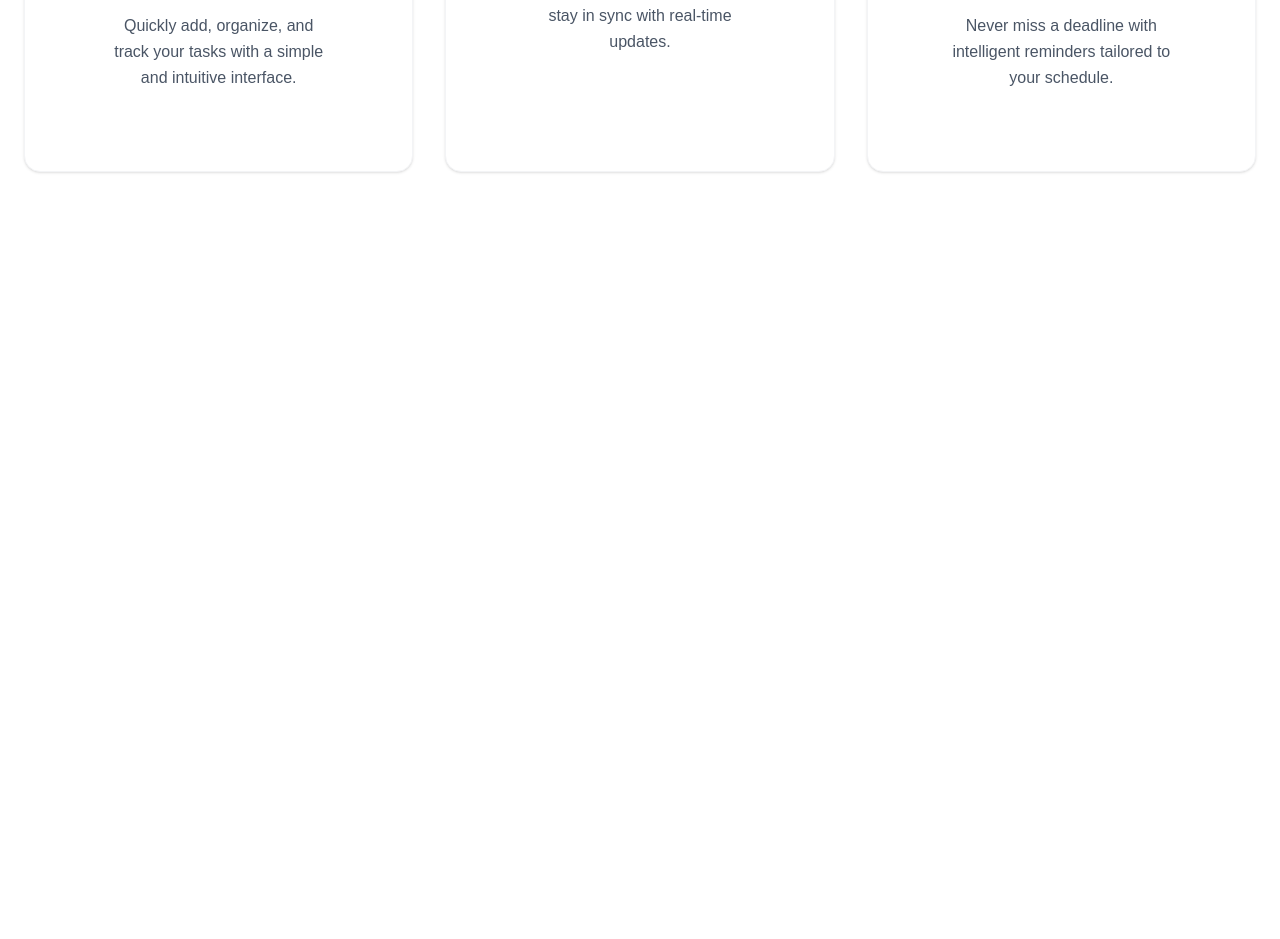
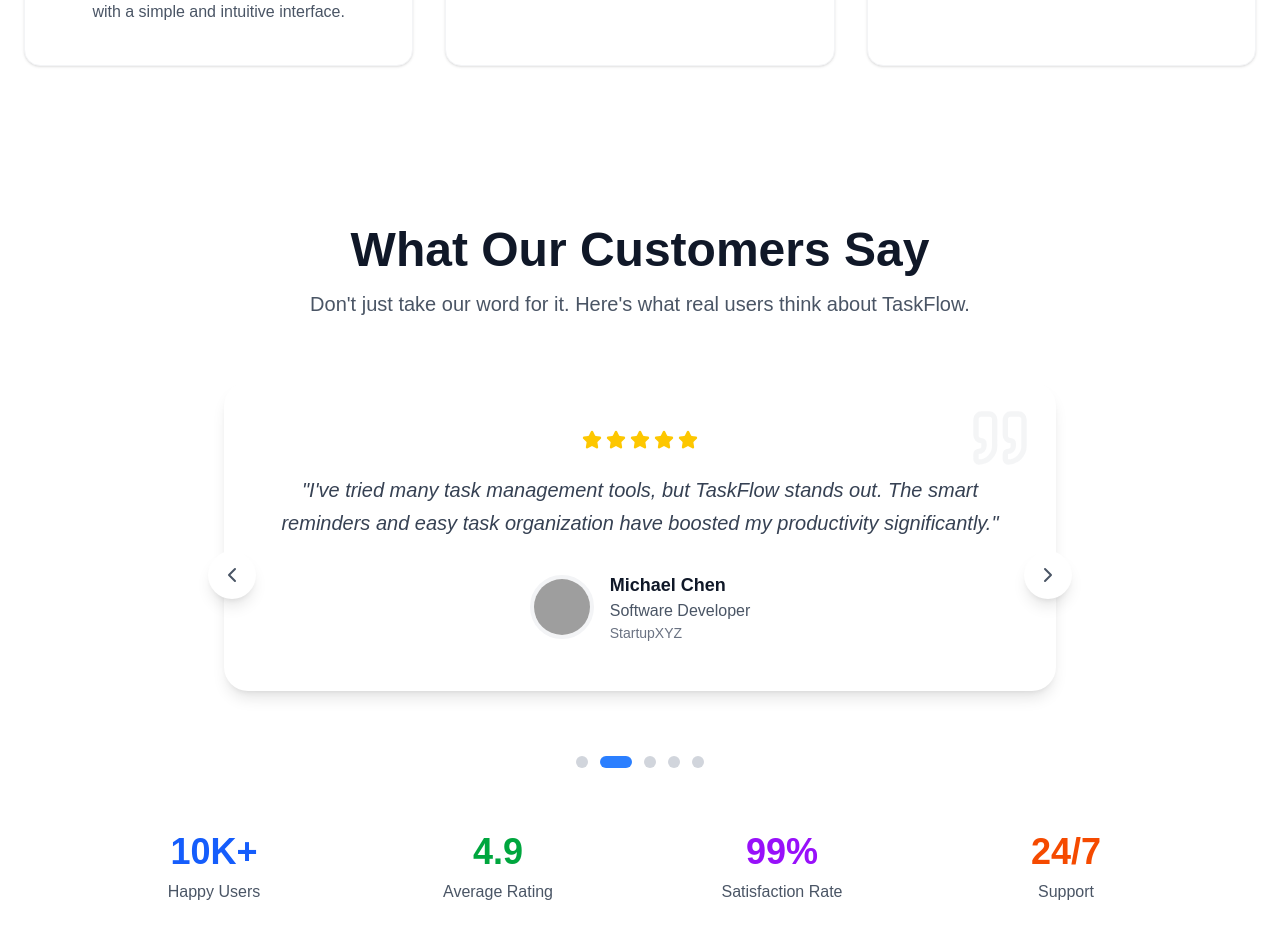
Before and after one commit to LamiaEid1/TaskFlow-elevvo, a Next.js app: page / in a window 1280 px wide. Shown: the part 767-1706 px from the top of the page. Before the commit the page ends 1067 px from the top, so only its background shows below. Built offline with nearby package versions, Linux system fonts and the light colour scheme; grey boxes are pictures that could not be loaded.

Commit message:
ReviewsSlider component added

```diff
--- a/app/page.js
+++ b/app/page.js
@@ -5,6 +5,7 @@
 import FeatureCard from '@/components/FeatureCard'
 import { MdOutlineStar } from "react-icons/md";
 import { RiTeamFill } from "react-icons/ri";
+import ReviewsSlider from '@/components/ReviewsSlider';
 
 const HeroSection = () => {
   const handleGetStarted = () => {
@@ -85,6 +86,10 @@
           </div>
         </div>
       </section>
+    <div className='-mt-16'>
+  <ReviewsSlider />
+</div>
+
     </div>
   )
 }
--- a/components/FeatureCard.jsx
+++ b/components/FeatureCard.jsx
@@ -8,7 +8,7 @@
   className = ""
 }) => {
   return (
-    <div className={`-mt-4 md:-mt-10 bg-white rounded-2xl p-6 md:p-12 lg:p-20 shadow-sm border border-gray-100 hover:shadow-md transition-shadow duration-300 ${className}`}>
+    <div className={`-mt-4 md:-mt-10 bg-white rounded-2xl p-6 md:p-12 lg:p-10 shadow-sm border border-gray-100 hover:shadow-md transition-shadow duration-300 ${className}`}>
 
       {/* Icon Container */}
       <div className="flex justify-center mb-6 md:mb-10">
--- /dev/null
+++ b/components/ReviewsSlider.jsx
@@ -0,0 +1,217 @@
+import React, { useState, useEffect } from 'react'
+import { ChevronLeft, ChevronRight, Star, Quote } from 'lucide-react'
+
+const ReviewsSlider = () => {
+  const [currentReview, setCurrentReview] = useState(0)
+  const [isAutoPlaying, setIsAutoPlaying] = useState(true)
+
+  // Sample reviews data
+  const reviews = [
+    {
+      id: 1,
+      name: "Sarah Johnson",
+      role: "Project Manager",
+      company: "TechCorp Inc.",
+      avatar: "https://images.unsplash.com/photo-1438761681033-6461ffad8d80?w=150&h=150&fit=crop&crop=face",
+      rating: 5,
+      review: "TaskFlow has completely transformed how our team manages projects. The collaboration features are outstanding, and the interface is incredibly intuitive. Highly recommended!"
+    },
+    {
+      id: 2,
+      name: "Michael Chen",
+      role: "Software Developer",
+      company: "StartupXYZ",
+      avatar: "https://images.unsplash.com/photo-1507003211169-0a1dd7228f2d?w=150&h=150&fit=crop&crop=face",
+      rating: 5,
+      review: "I've tried many task management tools, but TaskFlow stands out. The smart reminders and easy task organization have boosted my productivity significantly."
+    },
+    {
+      id: 3,
+      name: "Emily Rodriguez",
+      role: "Marketing Director",
+      company: "Creative Agency",
+      avatar: "https://images.unsplash.com/photo-1438761681033-6461ffad8d80?w=150&h=150&fit=crop&crop=face",
+      rating: 5,
+      review: "Our agency handles multiple client projects simultaneously. TaskFlow's real-time updates and team collaboration features have been game-changers for us."
+    },
+    {
+      id: 4,
+      name: "David Thompson",
+      role: "Freelancer",
+      company: "Independent",
+      avatar: "https://images.unsplash.com/photo-1472099645785-5658abf4ff4e?w=150&h=150&fit=crop&crop=face",
+      rating: 4,
+      review: "As a freelancer juggling multiple projects, TaskFlow helps me stay organized and never miss deadlines. The user experience is fantastic!"
+    },
+    {
+      id: 5,
+      name: "Lisa Park",
+      role: "Operations Manager",
+      company: "GlobalTech",
+      avatar: "https://images.unsplash.com/photo-1544005313-94ddf0286df2?w=150&h=150&fit=crop&crop=face",
+      rating: 5,
+      review: "TaskFlow has streamlined our operations completely. The analytics and reporting features give us valuable insights into our team's productivity."
+    }
+  ]
+
+  // Auto-slide functionality
+  useEffect(() => {
+    if (!isAutoPlaying) return
+
+    const interval = setInterval(() => {
+      setCurrentReview((prev) => (prev + 1) % reviews.length)
+    }, 5000)
+
+    return () => clearInterval(interval)
+  }, [isAutoPlaying, reviews.length])
+
+  const nextReview = () => {
+    setCurrentReview((prev) => (prev + 1) % reviews.length)
+  }
+
+  const prevReview = () => {
+    setCurrentReview((prev) => (prev - 1 + reviews.length) % reviews.length)
+  }
+
+  const goToReview = (index) => {
+    setCurrentReview(index)
+  }
+
+  const renderStars = (rating) => {
+    return [...Array(5)].map((_, i) => (
+      <Star
+        key={i}
+        className={`w-5 h-5 ${i < rating ? 'text-yellow-400 fill-current' : 'text-gray-300'}`}
+      />
+    ))
+  }
+
+  return (
+    <section className="py-16 md:py-24">
+      <div className="max-w-6xl mx-auto px-4 md:px-6 mb-4">
+        {/* Section Header */}
+        <div className="text-center mb-16">
+          <h2 className="text-3xl md:text-4xl lg:text-5xl font-bold text-gray-900 mb-4">
+            What Our Customers Say
+          </h2>
+          <p className="text-lg md:text-xl text-gray-600 max-w-2xl mx-auto">
+            Don't just take our word for it. Here's what real users think about TaskFlow.
+          </p>
+        </div>
+
+        {/* Main Slider */}
+        <div
+          className="relative max-w-4xl mx-auto"
+          onMouseEnter={() => setIsAutoPlaying(false)}
+          onMouseLeave={() => setIsAutoPlaying(true)}
+        >
+          {/* Navigation Buttons */}
+          <button
+            onClick={prevReview}
+            className="absolute left-4 top-1/2 -translate-y-1/2 z-10 w-12 h-12 bg-white rounded-full shadow-lg flex items-center justify-center text-gray-600 hover:text-gray-900 hover:shadow-xl transition-all duration-300 opacity-0 group-hover:opacity-100 md:opacity-100"
+          >
+            <ChevronLeft className="w-6 h-6" />
+          </button>
+
+          <button
+            onClick={nextReview}
+            className="absolute right-4 top-1/2 -translate-y-1/2 z-10 w-12 h-12 bg-white rounded-full shadow-lg flex items-center justify-center text-gray-600 hover:text-gray-900 hover:shadow-xl transition-all duration-300 opacity-0 group-hover:opacity-100 md:opacity-100"
+          >
+            <ChevronRight className="w-6 h-6" />
+          </button>
+
+          {/* Reviews Container */}
+          <div className="relative overflow-hidden group">
+            <div
+              className="flex transition-transform duration-500 ease-in-out"
+              style={{ transform: `translateX(-${currentReview * 100}%)` }}
+            >
+              {reviews.map((review, index) => (
+                <div key={review.id} className="w-full flex-shrink-0 px-4 md:px-8">
+                  <div className="bg-white rounded-3xl p-8 md:p-12 shadow-lg hover:shadow-xl transition-shadow duration-300 relative">
+                    {/* Quote Icon */}
+                    <div className="absolute top-6 right-6 opacity-10">
+                      <Quote className="w-16 h-16 text-gray-400" />
+                    </div>
+
+                    {/* Review Content */}
+                    <div className="relative z-10">
+                      {/* Stars */}
+                      <div className="flex items-center justify-center mb-6">
+                        <div className="flex space-x-1">
+                          {renderStars(review.rating)}
+                        </div>
+                      </div>
+
+                      {/* Review Text */}
+                      <p className="text-lg md:text-xl text-gray-700 leading-relaxed mb-8 text-center italic">
+                        "{review.review}"
+                      </p>
+
+                      {/* User Info */}
+                      <div className="flex items-center justify-center space-x-4">
+                        <img
+                          src={review.avatar}
+                          alt={review.name}
+                          className="w-16 h-16 rounded-full object-cover border-4 border-gray-100"
+                        />
+                        <div className="text-center md:text-left">
+                          <h4 className="font-semibold text-gray-900 text-lg">
+                            {review.name}
+                          </h4>
+                          <p className="text-gray-600">
+                            {review.role}
+                          </p>
+                          <p className="text-sm text-gray-500">
+                            {review.company}
+                          </p>
+                        </div>
+                      </div>
+                    </div>
+                  </div>
+                </div>
+              ))}
+            </div>
+          </div>
+
+          {/* Dots Indicator */}
+          <div className="flex items-center justify-center space-x-3 mt-8">
+            {reviews.map((_, index) => (
+              <button
+                key={index}
+                onClick={() => goToReview(index)}
+                className={`w-3 h-3 rounded-full transition-all duration-300 ${
+                  index === currentReview
+                    ? 'bg-blue-500 w-8'
+                    : 'bg-gray-300 hover:bg-gray-400'
+                }`}
+              />
+            ))}
+          </div>
+        </div>
+
+        {/* Stats Section */}
+        <div className="grid grid-cols-2 md:grid-cols-4 gap-8 mt-16 text-center">
+          <div>
+            <div className="text-3xl md:text-4xl font-bold text-blue-600 mb-2">10K+</div>
+            <div className="text-gray-600">Happy Users</div>
+          </div>
+          <div>
+            <div className="text-3xl md:text-4xl font-bold text-green-600 mb-2">4.9</div>
+            <div className="text-gray-600">Average Rating</div>
+          </div>
+          <div>
+            <div className="text-3xl md:text-4xl font-bold text-purple-600 mb-2">99%</div>
+            <div className="text-gray-600">Satisfaction Rate</div>
+          </div>
+          <div>
+            <div className="text-3xl md:text-4xl font-bold text-orange-600 mb-2">24/7</div>
+            <div className="text-gray-600">Support</div>
+          </div>
+        </div>
+      </div>
+    </section>
+  )
+}
+
+export default ReviewsSlider
--- a/package.json
+++ b/package.json
@@ -9,6 +9,7 @@
     "lint": "eslint"
   },
   "dependencies": {
+    "lucide-react": "^0.541.0",
     "next": "15.5.0",
     "react": "19.1.0",
     "react-dom": "19.1.0",
```
Also changed, not shown: 1 other file (tests, documents, lock files or other folders).
